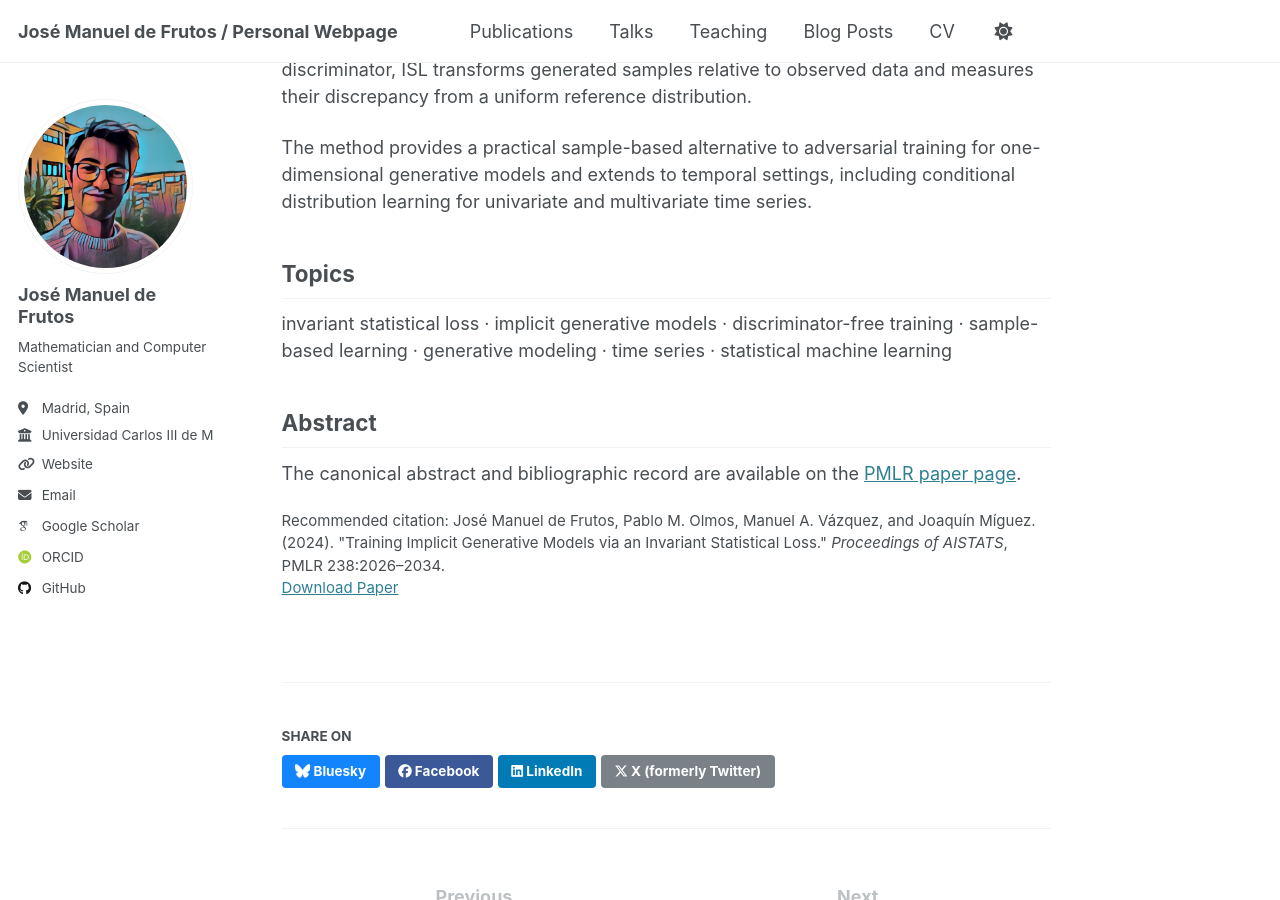
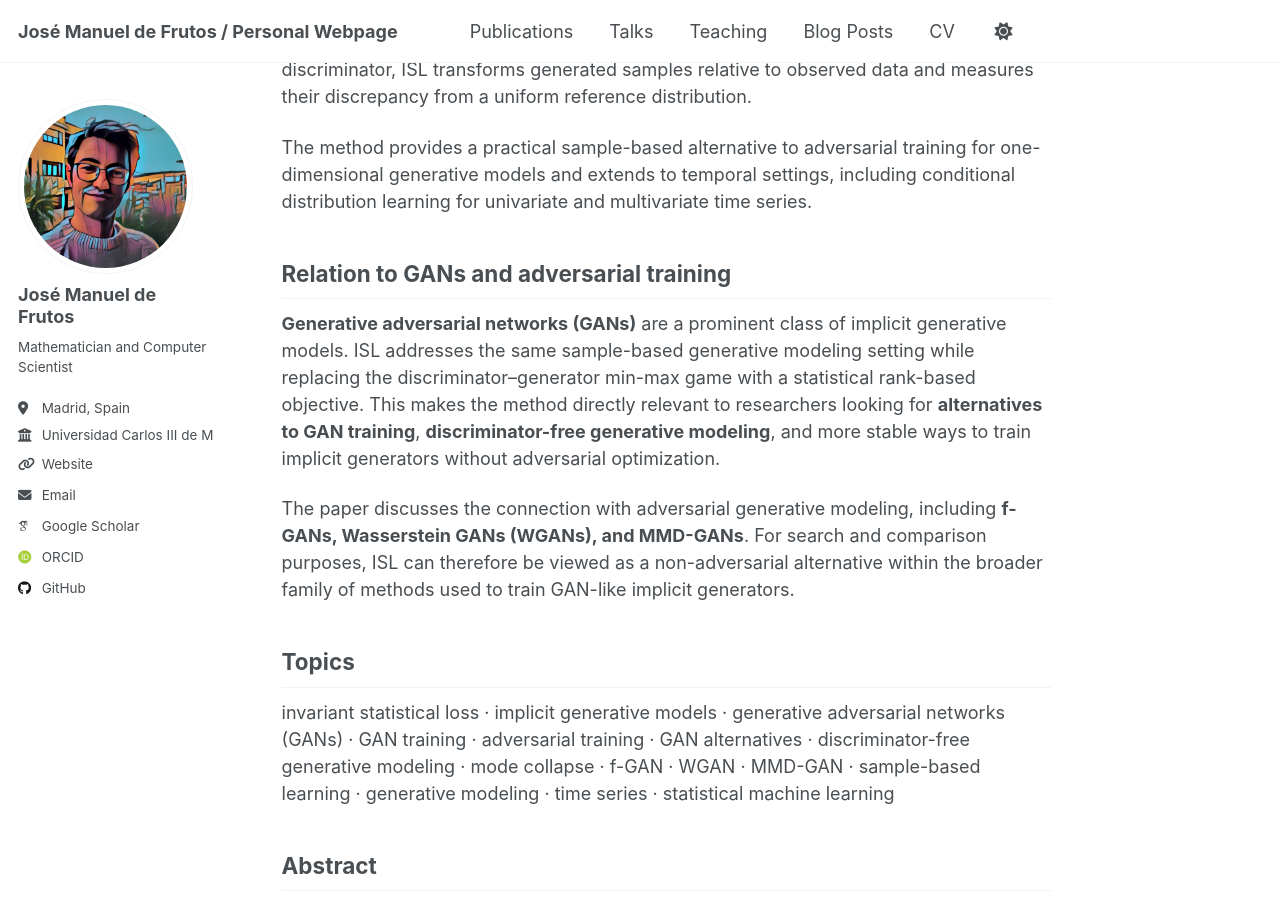
Before and after one commit to josemanuel22/josemanuel22.github.io, a Jekyll site: the page built from _publications/2024-02-17-2024-05-01-aistats-1.md, in a window 1280 px wide and 900 px high, scrolled down 425 px. Built offline with Jekyll 4.4.1, drawn with Linux system fonts in a browser that asks for light colours; some web fonts are replaced.

Commit message:
Connect AISTATS 2024 ISL page to GAN search terminology

```diff
--- a/_publications/2024-02-17-2024-05-01-aistats-1.md
+++ b/_publications/2024-02-17-2024-05-01-aistats-1.md
@@ -3,7 +3,7 @@ title: "Training Implicit Generative Models via an Invariant Statistical Loss"
 collection: publications
 category: conferences
 permalink: /publication/2024-05-01-aistats-1
-excerpt: 'A discriminator-free, sample-based objective for training implicit generative models by comparing transformed model samples with a uniform distribution through the invariant statistical loss (ISL).'
+excerpt: 'A discriminator-free, sample-based alternative to adversarial GAN training for implicit generative models, based on the Invariant Statistical Loss (ISL).'
 date: 2024-05-01
 publication_year: 2024
 venue: '27th International Conference on Artificial Intelligence and Statistics (AISTATS), PMLR 238:2026–2034'
@@ -19,7 +19,17 @@ codeurl: 'https://github.com/josemanuel22/ISL'
 keywords:
   - invariant statistical loss
   - implicit generative models
+  - generative adversarial networks
+  - GANs
+  - GAN training
+  - adversarial training
+  - GAN alternatives
   - discriminator-free generative modeling
+  - mode collapse
+  - f-GAN
+  - Wasserstein GAN
+  - WGAN
+  - MMD-GAN
   - sample-based learning
   - generative modeling
   - time series
@@ -37,9 +47,15 @@ We introduce the **Invariant Statistical Loss (ISL)**, a discriminator-free obje
 
 The method provides a practical sample-based alternative to adversarial training for one-dimensional generative models and extends to temporal settings, including conditional distribution learning for univariate and multivariate time series.
 
+## Relation to GANs and adversarial training
+
+**Generative adversarial networks (GANs)** are a prominent class of implicit generative models. ISL addresses the same sample-based generative modeling setting while replacing the discriminator–generator min-max game with a statistical rank-based objective. This makes the method directly relevant to researchers looking for **alternatives to GAN training**, **discriminator-free generative modeling**, and more stable ways to train implicit generators without adversarial optimization.
+
+The paper discusses the connection with adversarial generative modeling, including **f-GANs, Wasserstein GANs (WGANs), and MMD-GANs**. For search and comparison purposes, ISL can therefore be viewed as a non-adversarial alternative within the broader family of methods used to train GAN-like implicit generators.
+
 ## Topics
 
-invariant statistical loss · implicit generative models · discriminator-free training · sample-based learning · generative modeling · time series · statistical machine learning
+invariant statistical loss · implicit generative models · generative adversarial networks (GANs) · GAN training · adversarial training · GAN alternatives · discriminator-free generative modeling · mode collapse · f-GAN · WGAN · MMD-GAN · sample-based learning · generative modeling · time series · statistical machine learning
 
 ## Abstract
 
```
